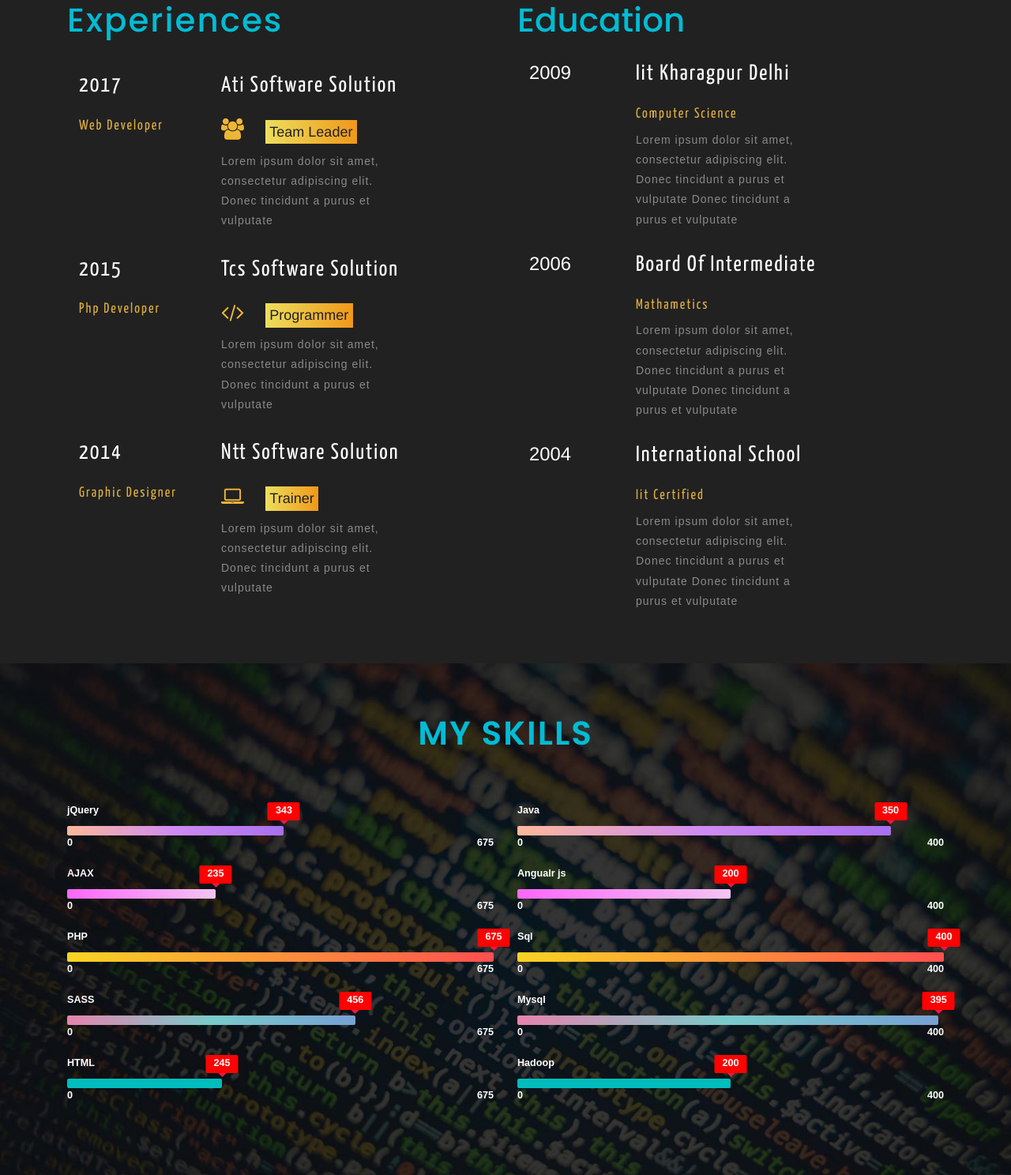
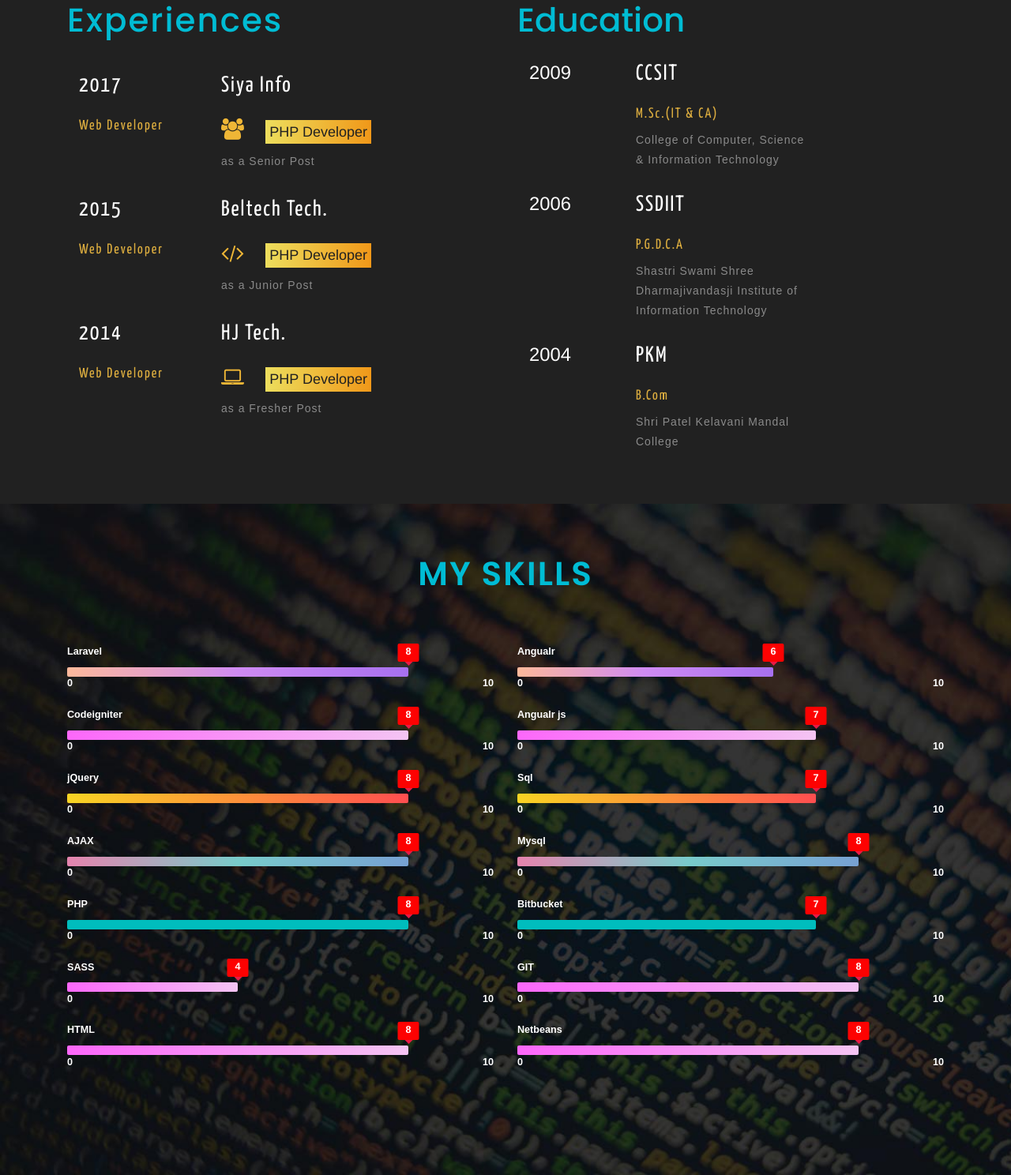
Before and after one commit to iamprashantsoni/iamprashantsoni.github.io, a plain HTML site: page index.html in a window 1280 px wide. Shown: the part 823-2311 px from the top of the page at 79% size. Drawn offline with Linux system fonts and the light colour scheme.

Commit message:
changies on 20-4-2018
testing site with dummy content

```diff
--- a/index.html
+++ b/index.html
@@ -8,7 +8,7 @@
 <html lang="en">
     <!-- Head -->
     <head>
-        <title>C-Resume a personal Category Bootstrap responsive Website Template | Home :: w3layouts</title>
+        <title>CV of Prashant Simejiya</title>
         <meta name="viewport" content="width=device-width, initial-scale=1">
         <meta charset="utf-8">
         <meta name="keywords" content="C-Resume a Responsive web template, Bootstrap Web Templates, Flat Web Templates, Android Compatible web template,
@@ -58,42 +58,41 @@
                     <div class="col-md-6 w3-banner-grid-right">
                         <div class="w3-banner-text">
                             <h3>Career Goal</h3>
-                            <p>Lorem ipsum dolor sit amet, consectetur adipiscing elit. Phasellus dignissim velit sed nibh placerat, non aliquam purus pretium. Donec at justo dignissim, maximus elit et, vestibulum mi.</p>
+                            <p>To gain confidence and fame using my potential in the field of “Web Development”, and express my innovative creative skills for self and company growth.</p>
                         </div>
                         <div class=" w3-right-addres-1">
                             <ul class="address">
                                 <li>
                                     <ul class="agileits-address-text ">
                                         <li class="agile-it-adress-left"><b>D.O.B</b></li>
-                                        <li><span>:</span>21-08-1987</li>
+                                        <li><span>:</span>28-12-1991</li>
                                     </ul>
                                 </li>
                                 <li>
                                     <ul class="agileits-address-text">
                                         <li class="agile-it-adress-left"><b>PHONE</b></li>
-                                        <li><span>:</span>(+000) 003 003 0052</li>
+                                        <li><span>:</span>(+91) 98790 14753</li>
                                     </ul>
                                 </li>
                                 <li>
                                     <ul class="agileits-address-text">
-                                        <li class="agile-it-adress-left"><b>ADDRESS</b></li>
-                                        <li><span>:</span>3030 New York, NY, USA</li>
+                                        <li class="agile-it-adress-left"><b>CITY</b></li>
+                                        <li><span>:</span>Ahmedabad, Gujarat, India.</li>
                                     </ul>
                                 </li>
                                 <li>
                                     <ul class="agileits-address-text">
                                         <li class="agile-it-adress-left"><b>E-MAIL</b></li>
-                                        <li><span>:</span><a href="mailto:example@mail.com"> info@example.com</a></li>
+                                        <li><span>:</span><a href="mailto:example@mail.com"> simejiyap@gmail.com</a></li>
                                     </ul>
                                 </li>
                                 <li>
                                     <ul class="agileits-address-text">
                                         <li class="agile-it-adress-left"><b>WEBSITE</b></li>
-                                        <li><span>:</span><a href="#">www.myresume.com</a></li>
+                                        <li><span>:</span><a href="#">iamprashantsoni.github.io</a></li>
                                     </ul>
                                 </li>
                             </ul>
-
                         </div>
                     </div>
                     <div class="clearfix"></div>
@@ -104,7 +103,6 @@
                     <i class="fa  fa-chevron-down"></i>
                 </a>
             </div>
-
         </div>
         <!-- banner -->
         <!-- /about -->
@@ -173,32 +171,29 @@
                             <h4>web developer</h4>
                         </div>
                         <div class="col-md-6 w3-edu-info2">
-                            <h3>Ati software solution</h3>
-                            <h4><i class="fa fa-users" aria-hidden="true"></i><span>Team leader</span></h4>
-                            <p>Lorem ipsum dolor sit amet, consectetur adipiscing elit. Donec tincidunt a purus et vulputate </p>
+                            <h3>Siya Info</h3>
+                            <h4><i class="fa fa-users" aria-hidden="true"></i><span>PHP Developer</span></h4>
+                            <p>as a Senior Post</p>
                         </div>
                         <div class="clearfix"></div>
                         <div class="col-md-4 w3-edu-info1">
                             <h3>2015</h3>
-                            <h4>php developer</h4>
-
+                            <h4>web developer</h4>
                         </div>
                         <div class="col-md-6 w3-edu-info2">
-                            <h3>Tcs software solution</h3>
-                            <h4><i class="fa fa-code" aria-hidden="true"></i><span>programmer</span></h4>
-                            <p>Lorem ipsum dolor sit amet, consectetur adipiscing elit. Donec tincidunt a purus et vulputate</p>
+                            <h3>Beltech Tech.</h3>
+                            <h4><i class="fa fa-code" aria-hidden="true"></i><span>PHP Developer</span></h4>
+                            <p>as a Junior Post</p>
                         </div>
                         <div class="clearfix"></div>
                         <div class="col-md-4 w3-edu-info1">
                             <h3>2014</h3>
-                            <h4>Graphic designer</h4>
-
+                            <h4>web developer</h4>
                         </div>
                         <div class="col-md-6 w3-edu-info2">
-                            <h3>Ntt software solution</h3>
-                            <h4><i class="fa fa-laptop" aria-hidden="true"></i><span>trainer</span></h4>
-                            <p>Lorem ipsum dolor sit amet, consectetur adipiscing elit. Donec tincidunt a purus et vulputate</p>
-
+                            <h3>HJ Tech.</h3>
+                            <h4><i class="fa fa-laptop" aria-hidden="true"></i><span>PHP Developer</span></h4>
+                            <p>as a Fresher Post</p>
                         </div>
                         <div class="clearfix"></div>
                     </div>
@@ -210,28 +205,27 @@
                             <h3>2009</h3>
                         </div>
                         <div class="col-md-9 w3-edu-info-right2">
-                            <h3>iit kharagpur delhi</h3>
-                            <h4>Computer science</h4>
-                            <p>Lorem ipsum dolor sit amet, consectetur adipiscing elit. Donec tincidunt a purus et vulputate Donec tincidunt a purus et vulputate</p>
+                            <h3>CCSIT</h3>
+                            <h4>M.Sc.(IT & CA)</h4>
+                            <p>College of Computer, Science & Information Technology</p>
                         </div>
                         <div class="clearfix"></div>
                         <div class="col-md-3 w3-edu-info-right1">
                             <h3>2006</h3>
                         </div>
                         <div class="col-md-9 w3-edu-info-right2">
-                            <h3>Board of intermediate</h3>
-                            <h4>mathametics </h4>
-                            <p>Lorem ipsum dolor sit amet, consectetur adipiscing elit. Donec tincidunt a purus et vulputate Donec tincidunt a purus et vulputate</p>
+                            <h3>SSDIIT</h3>
+                            <h4>P.G.D.C.A</h4>
+                            <p>Shastri Swami Shree Dharmajivandasji Institute of Information Technology</p>
                         </div>
                         <div class="clearfix"></div>
                         <div class="col-md-3 w3-edu-info-right1">
                             <h3>2004</h3>
                         </div>
                         <div class="col-md-9 w3-edu-info-right2">
-                            <h3>international school</h3>
-                            <h4>iit certified</h4>
-                            <p>Lorem ipsum dolor sit amet, consectetur adipiscing elit. Donec tincidunt a purus et vulputate Donec tincidunt a purus et vulputate</p>
-
+                            <h3>PKM</h3>
+                            <h4>B.com</h4>
+                            <p>Shri Patel Kelavani Mandal College</p>
                         </div>
                         <div class="clearfix"></div>
                     </div>
@@ -251,12 +245,14 @@
                         <section class='bar'>
                             <section class='wrap'>
                                 <div class='wrap_right'>
-                                    <div class='bar_group'>
-                                        <div class='bar_group__bar thin' label='jQuery' show_values='true' tooltip='true' value='343'></div>
-                                        <div class='bar_group__bar thin' label='AJAX' show_values='true' tooltip='true' value='235'></div>
-                                        <div class='bar_group__bar thin' label='PHP' show_values='true' tooltip='true' value='675'></div>
-                                        <div class='bar_group__bar thin' label='SASS' show_values='true' tooltip='true' value='456'></div>
-                                        <div class='bar_group__bar thin' label='HTML' show_values='true' tooltip='true' value='245'></div>
+                                    <div class='bar_group' max='10'>
+                                        <div class='bar_group__bar thin' label='Laravel' show_values='true' tooltip='true' value='8'></div>
+                                        <div class='bar_group__bar thin' label='Codeigniter' show_values='true' tooltip='true' value='8'></div>
+                                        <div class='bar_group__bar thin' label='jQuery' show_values='true' tooltip='true' value='8'></div>
+                                        <div class='bar_group__bar thin' label='AJAX' show_values='true' tooltip='true' value='8'></div>
+                                        <div class='bar_group__bar thin' label='PHP' show_values='true' tooltip='true' value='8'></div>
+                                        <div class='bar_group__bar thin' label='SASS' show_values='true' tooltip='true' value='4'></div>
+                                        <div class='bar_group__bar thin' label='HTML' show_values='true' tooltip='true' value='8'></div>
                                     </div>
                                 </div>
                                 <div class="clearfix"></div>
@@ -267,12 +263,14 @@
                         <section class='bar'>
                             <section class='wrap'>
                                 <div class='wrap_right'>
-                                    <div class='bar_group'>
-                                        <div class='bar_group__bar thin' label='Java' show_values='true' tooltip='true' value='350'></div>
-                                        <div class='bar_group__bar thin' label='Angualr js' show_values='true' tooltip='true' value='200'></div>
-                                        <div class='bar_group__bar thin' label='Sql' show_values='true' tooltip='true' value='400'></div>
-                                        <div class='bar_group__bar thin' label='Mysql' show_values='true' tooltip='true' value='395'></div>
-                                        <div class='bar_group__bar thin' label='Hadoop' show_values='true' tooltip='true' value='200'></div>
+                                    <div class='bar_group' max='10'>
+                                        <div class='bar_group__bar thin' label='Angualr' show_values='true' tooltip='true' value='6'></div>
+                                        <div class='bar_group__bar thin' label='Angualr js' show_values='true' tooltip='true' value='7'></div>
+                                        <div class='bar_group__bar thin' label='Sql' show_values='true' tooltip='true' value='7'></div>
+                                        <div class='bar_group__bar thin' label='Mysql' show_values='true' tooltip='true' value='8'></div>
+                                        <div class='bar_group__bar thin' label='Bitbucket' show_values='true' tooltip='true' value='7'></div>
+                                        <div class='bar_group__bar thin' label='GIT' show_values='true' tooltip='true' value='8'></div>
+                                        <div class='bar_group__bar thin' label='Netbeans' show_values='true' tooltip='true' value='8'></div>
                                     </div>
                                 </div>
                                 <div class="clearfix"></div>
@@ -288,7 +286,7 @@
         <!-- main-content -->
         <div class="main-content">
             <!-- gallery -->
-            <div class="gallery" id="projects">
+<!--            <div class="gallery" id="projects">
                 <div class="w3-gallery-head">
                     <h3>My projects</h3>
                 </div>
@@ -393,13 +391,13 @@
                         </div>
                     </div>
                 </div>
-            </div>
+            </div>-->
             <!--//gallery-->
         </div>
         <!-- //main-content -->
-        <div class="modal fade" id="myModal" tabindex="-1" role="dialog" >
+<!--        <div class="modal fade" id="myModal" tabindex="-1" role="dialog" >
             <div class="modal-dialog">
-                <!-- Modal content-->
+                 Modal content
                 <button type="button" class="close" data-dismiss="modal">&times;</button>
                 <div class="w3ls-property-images w3-pop1-img">
                 </div>
@@ -418,7 +416,7 @@
 
         <div class="modal fade" id="myModal1" tabindex="-1" role="dialog" >
             <div class="modal-dialog">
-                <!-- Modal content-->
+                 Modal content
                 <button type="button" class="close" data-dismiss="modal">&times;</button>
                 <div class="w3ls-property-images">
                     <img src="images/gal11.jpg" alt="image">
@@ -438,7 +436,7 @@
 
         <div class="modal fade" id="myModal2" tabindex="-1" role="dialog" >
             <div class="modal-dialog">
-                <!-- Modal content-->
+                 Modal content
                 <button type="button" class="close" data-dismiss="modal">&times;</button>
                 <div class=" w3ls-property-images w3-pop1-img2">
                     <img src="images/gal22.jpg" alt="image">
@@ -459,7 +457,7 @@
 
         <div class="modal fade" id="myModal3" tabindex="-1" role="dialog" >
             <div class="modal-dialog">
-                <!-- Modal content-->
+                 Modal content
                 <button type="button" class="close" data-dismiss="modal">&times;</button>
                 <div class="w3ls-property-images w3-pop1-img3">
                     <img src="images/gal33.jpg" alt="image">
@@ -480,7 +478,7 @@
 
         <div class="modal fade" id="myModal4" tabindex="-1" role="dialog" >
             <div class="modal-dialog">
-                <!-- Modal content-->
+                 Modal content
                 <button type="button" class="close" data-dismiss="modal">&times;</button>
                 <div class=" w3ls-property-images w3-pop1-img4">
                     <img src="images/gal44.jpg" alt="image">
@@ -501,7 +499,7 @@
 
         <div class="modal fade" id="myModal5" tabindex="-1" role="dialog" >
             <div class="modal-dialog">
-                <!-- Modal content-->
+                 Modal content
                 <button type="button" class="close" data-dismiss="modal">&times;</button>
                 <div class=" w3ls-property-images w3-pop1-img5">
                     <img src="images/gal66.jpg" alt="image">
@@ -522,7 +520,7 @@
 
         <div class="modal fade" id="myModal6" tabindex="-1" role="dialog" >
             <div class="modal-dialog">
-                <!-- Modal content-->
+                 Modal content
                 <button type="button" class="close" data-dismiss="modal">&times;</button>
                 <div class=" w3ls-property-images w3-pop1-img6">
                     <img src="images/gal61.jpg" alt="image">
@@ -543,7 +541,7 @@
 
         <div class="modal fade" id="myModal7" tabindex="-1" role="dialog" >
             <div class="modal-dialog">
-                <!-- Modal content-->
+                 Modal content
                 <button type="button" class="close" data-dismiss="modal">&times;</button>
                 <div class=" w3ls-property-images w3-pop1-img7">
                     <img src="images/gal77.jpg" alt="image">
@@ -563,7 +561,7 @@
         </div>
         <div class="modal fade" id="myModal8" tabindex="-1" role="dialog" >
             <div class="modal-dialog">
-                <!-- Modal content-->
+                 Modal content
                 <button type="button" class="close" data-dismiss="modal">&times;</button>
                 <div class=" w3ls-property-images w3-pop1-img8">
                     <img src="images/gal88.jpg" alt="image">
@@ -583,7 +581,7 @@
         </div>
         <div class="modal fade" id="myModal9" tabindex="-1" role="dialog" >
             <div class="modal-dialog">
-                <!-- Modal content-->
+                 Modal content
                 <button type="button" class="close" data-dismiss="modal">&times;</button>
                 <div class=" w3ls-property-images w3-pop1-img9">
                     <img src="images/gal99.jpg" alt="image">
@@ -600,7 +598,7 @@
                 </div>
                 <div class="clearfix"></div>
             </div>
-        </div>
+        </div>				 					-->
         <script src="js/jquery.filterizr.js"></script>
 
         <!-- Kick off Filterizr -->
@@ -649,7 +647,7 @@
                             </div>
                             <div class="w3ls_footer_grid_leftr">
                                 <h4>Location</h4>
-                                <p>3030 New York, NY, USA</p>
+                                <p>Ahmedabad, Gujarat, India.</p>
                             </div>
                             <div class="clearfix"> </div>
                         </div>
@@ -659,7 +657,7 @@
                             </div>
                             <div class="w3ls_footer_grid_leftr">
                                 <h4>Email</h4>
-                                <a href="mailto:info@example.com">info@example.com</a>
+                                <a href="mailto:info@example.com">simejiyap@gmail.com</a>
                             </div>
                             <div class="clearfix"> </div>
                         </div>
@@ -669,7 +667,7 @@
                             </div>
                             <div class="w3ls_footer_grid_leftr">
                                 <h4>Call Me</h4>
-                                <p>(+000) 003 003 0052</p>
+                                <p>(+91) 98790 14753</p>
                             </div>
                             <div class="clearfix"> </div>
                         </div>
```
